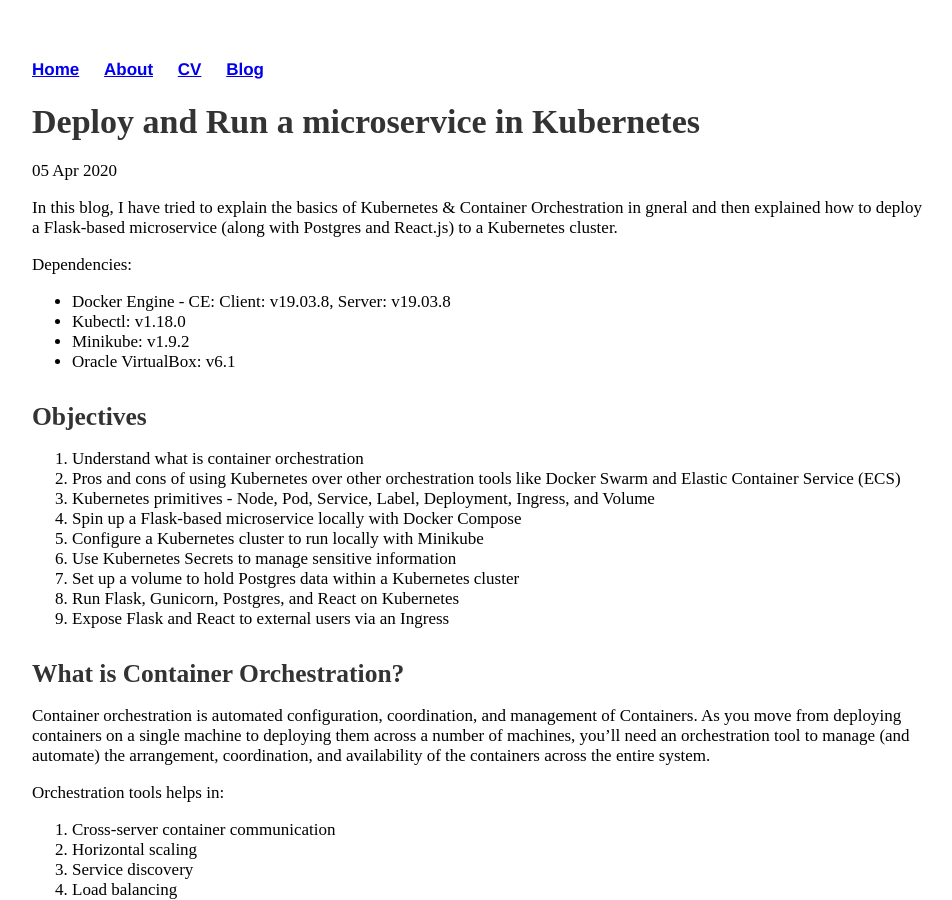
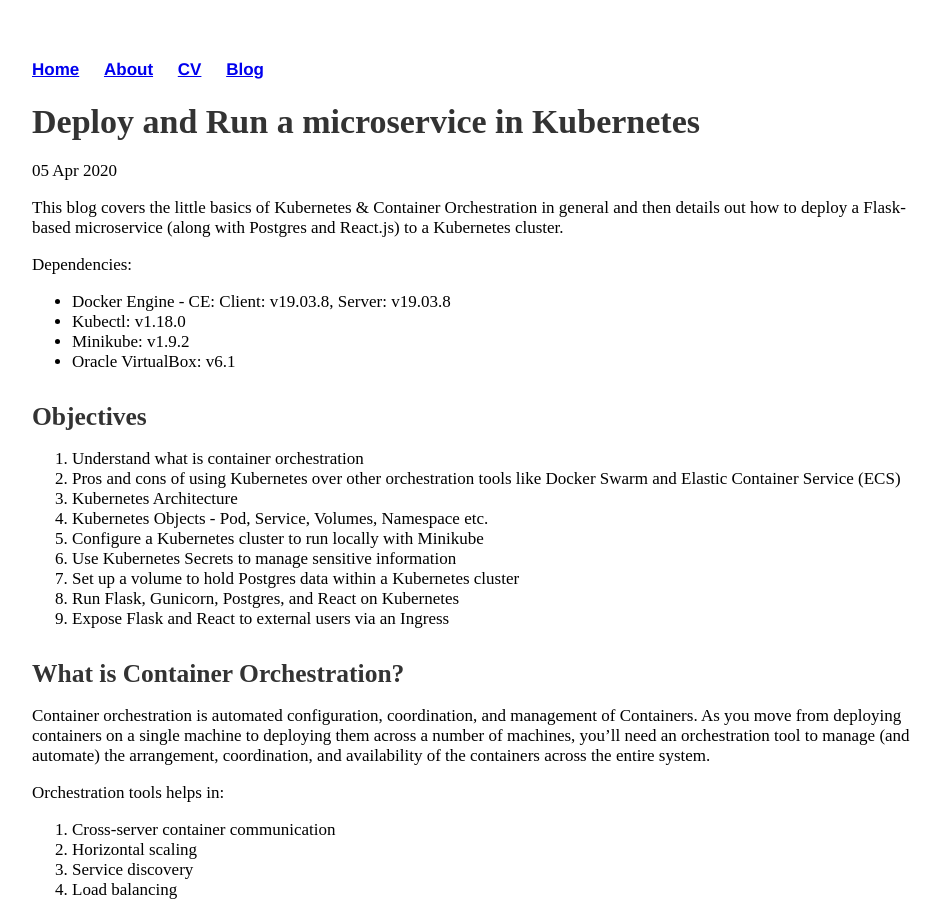
Before and after one commit to vinaydhegde/vinaydhegde.github.io, a Jekyll site: the page built from _posts/2020-04-05-Deploy and run a microservce in Kubernetes.md, in a window 1280 px wide and 900 px high. Shown: the whole window, without its empty margins (160-1112 px from the left). Built offline with Jekyll 4.4.1, drawn with Linux system fonts in a browser that asks for light colours; some of the changed text lies outside the part shown.

Commit message:
Update 2020-04-05-Deploy and run a microservce in Kubernetes.md

```diff
--- a/_posts/2020-04-05-Deploy and run a microservce in Kubernetes.md
+++ b/_posts/2020-04-05-Deploy and run a microservce in Kubernetes.md
@@ -4,7 +4,7 @@
 date: 2020-04-05
 ---
 
-In this blog, I have tried to explain the basics of Kubernetes & Container Orchestration in gneral and then explained how to deploy a Flask-based microservice (along with Postgres and React.js) to a Kubernetes cluster.
+This blog covers the little basics of Kubernetes & Container Orchestration in general and then details out how to deploy a Flask-based microservice (along with Postgres and React.js) to a Kubernetes cluster.
 
 Dependencies:
 
@@ -22,8 +22,8 @@
 
 1. Understand what is container orchestration
 1. Pros and cons of using Kubernetes over other orchestration tools like Docker Swarm and Elastic Container Service (ECS)
-1. Kubernetes primitives - Node, Pod, Service, Label, Deployment, Ingress, and Volume
-1. Spin up a Flask-based microservice locally with Docker Compose
+1. Kubernetes Architecture
+1. Kubernetes Objects - Pod, Service, Volumes, Namespace etc.
 1. Configure a Kubernetes cluster to run locally with Minikube
 1. Use Kubernetes Secrets to manage sensitive information
 1. Set up a volume to hold Postgres data within a Kubernetes cluster
```
Also changed, not shown: other parts of _posts/2020-04-05-Deploy and run a microservce in Kubernetes.md (+1 -1 lines).
